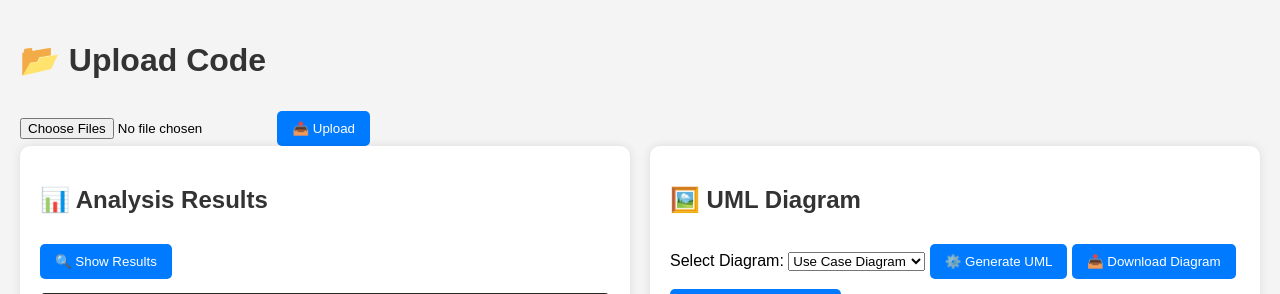
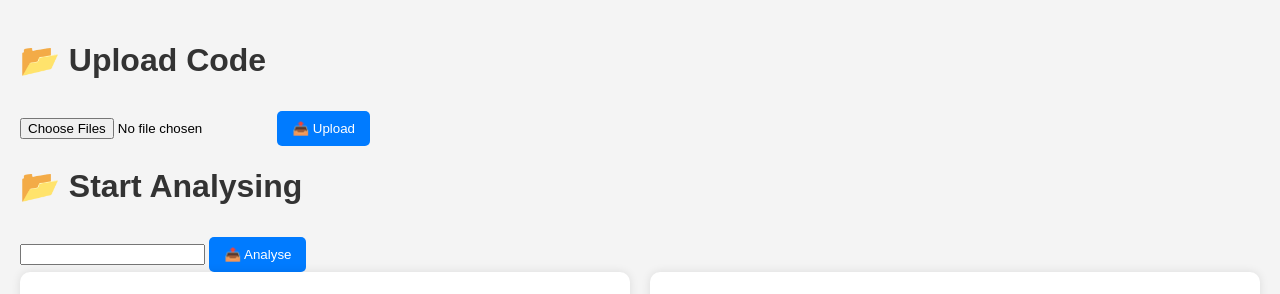
Before and after one commit to matthew41308/HKMU_FYP, a Flask app: page / in a window 1280 px wide. Shown: the top 294 px of the page. Run offline with Flask 3, Linux system fonts and the light colour scheme; parts of the project's set-up code (start-up, migrations or seed data) failed here and were passed over.

Commit message:
Update index.html

```diff
--- a/web_app/templates/index.html
+++ b/web_app/templates/index.html
@@ -76,7 +76,7 @@
           <button type="submit">📤 Upload</button>
       </form>
 
-    <div id="analyse" hidden="true">
+    <div id="analyse">
         <h1>📂 Start Analysing</h1>
         <input type="text" id="ProjectName" name="ProjectName">
         <button  onClick="analyse_folder()" >📤 Analyse</button>
```
